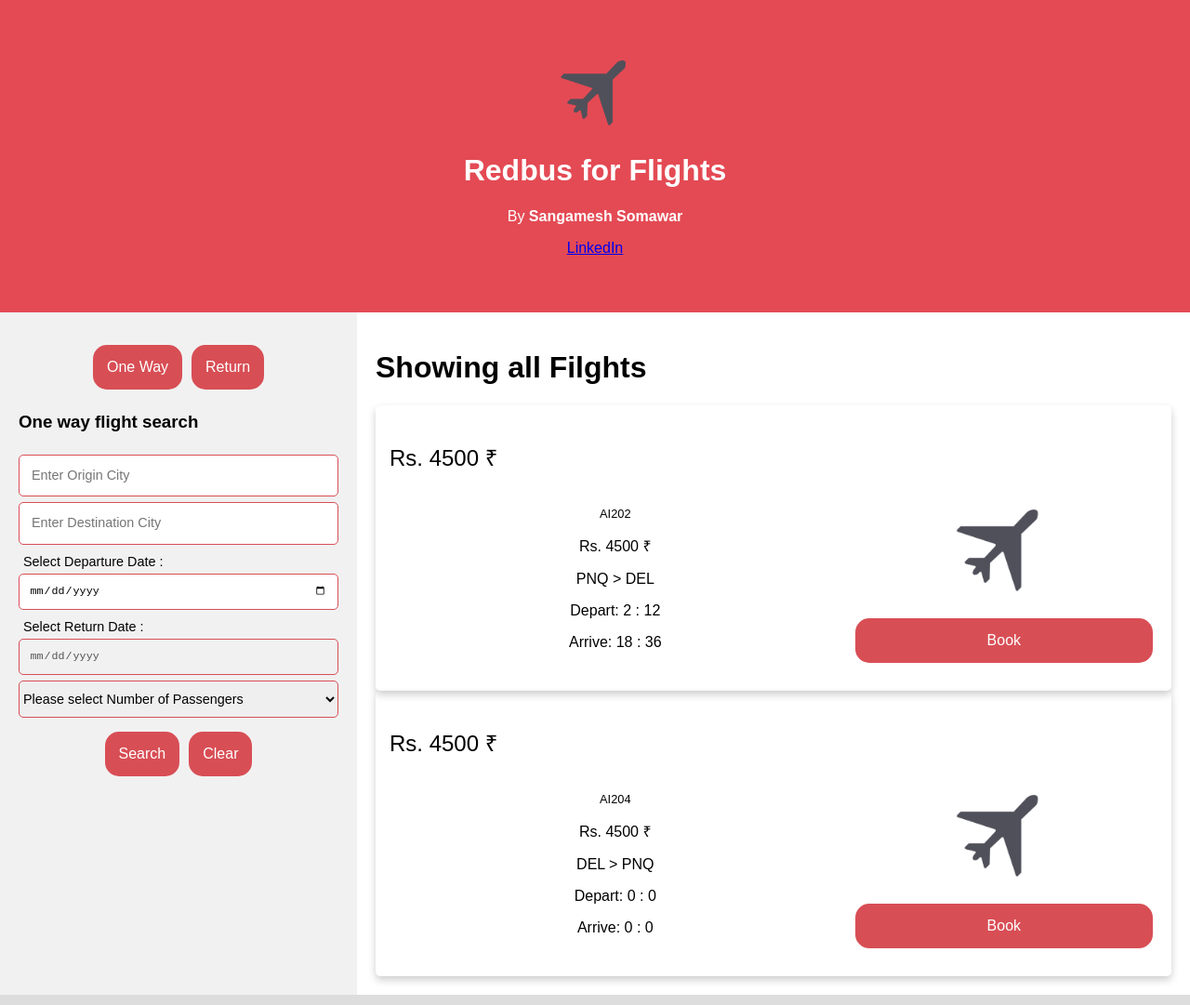
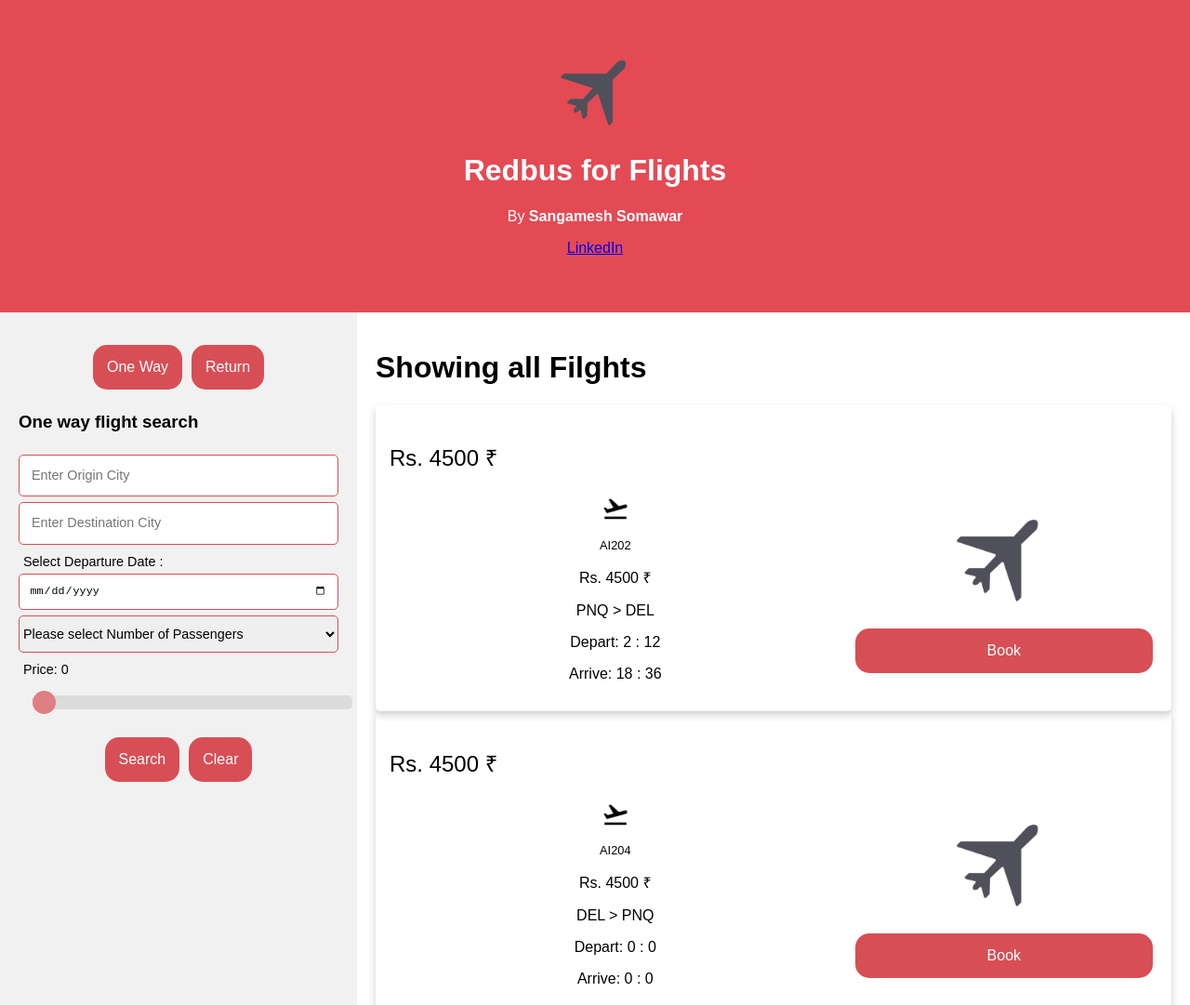
Before and after one commit to sangamesh1439/RedBusForFlights, a React app: page / in a window 1280 px wide. Shown: the top 1081 px of the page at 93% size. Built offline with nearby package versions, Linux system fonts and the light colour scheme.

Commit message:
some icons + applied filters

```diff
--- a/src/__mocks__/flightsData.json
+++ b/src/__mocks__/flightsData.json
@@ -14,7 +14,7 @@
             true,
             true
         ],
-        "price": "4500",
+        "price": 4500,
         "depart": "4068765750",
         "arrive": "67000000"
     },
@@ -33,7 +33,7 @@
             true,
             true
         ],
-        "price": "4500",
+        "price": 4500,
         "depart": "6400",
         "arrive": "8900"
     }
--- a/src/components/FlightView/FlightView.css
+++ b/src/components/FlightView/FlightView.css
@@ -33,3 +33,8 @@
 .book-button{
     width: 100%;
 }
+
+.flight-icons{
+height: 30px;
+width: 30px;
+}
--- a/src/components/FlightView/FlightView.js
+++ b/src/components/FlightView/FlightView.js
@@ -1,19 +1,22 @@
 import React, { Component } from 'react';
 import './FlightView.css';
 import booking from '../../components/common/header/images/logo.png';
-import {convertTime} from '../../services/time'
+import { convertTime } from '../../services/time'
+import fightLand from './images/flightLand.png';
+import flightTakeoff from './images/flightTakeoff.png';
 class FlightView extends Component {
   render() {
     const { oneWay, twoWay } = this.props;
-    let price = parseInt(oneWay.price,10);
+    let price = parseInt(oneWay.price, 10);
     if (twoWay) {
-      price = price + parseInt(twoWay.price,10);
+      price = price + parseInt(twoWay.price, 10);
     }
     return (
       <div className="card">
         <p className="price-tag">Rs. {price} ₹</p>
         <div className="row">
           <div className="details">
+            <img className='flight-icons' src={flightTakeoff} alt='' />
             <p className="flight-id">{oneWay.id}</p>
             <p>Rs. {oneWay.price} ₹</p>
             <p>{oneWay.sourceId} > {oneWay.destinationId}</p>
@@ -25,6 +28,7 @@
 
             twoWay ?
               <div className="details">
+                <img className='flight-icons' src={fightLand} alt='' />
                 <p className="flight-id">{twoWay.id}</p>
                 <p>Rs. {twoWay.price} ₹</p>
                 <p>{twoWay.sourceId} > {twoWay.destinationId}</p>
--- a/src/containers/SearchBar/SearchBar.css
+++ b/src/containers/SearchBar/SearchBar.css
@@ -36,3 +36,43 @@
 .errors{
   color: red
 }
+
+.slidecontainer {
+  width: 100%;
+}
+
+.slider {
+  -webkit-appearance: none;
+  width: 100%;
+  height: 15px;
+  border-radius: 5px;
+  background: #d3d3d3;
+  outline: none;
+  margin: 15px;
+
+  opacity: 0.7;
+  -webkit-transition: .2s;
+  transition: opacity .2s;
+}
+
+.slider:hover {
+  opacity: 1;
+}
+
+.slider::-webkit-slider-thumb {
+  -webkit-appearance: none;
+  appearance: none;
+  width: 25px;
+  height: 25px;
+  border-radius: 50%;
+  background: #D84E55;
+  cursor: pointer;
+}
+
+.slider::-moz-range-thumb {
+  width: 25px;
+  height: 25px;
+  border-radius: 50%;
+  background: #D84E55;
+  cursor: pointer;
+}
--- a/src/containers/SearchBar/SearchBar.js
+++ b/src/containers/SearchBar/SearchBar.js
@@ -19,6 +19,7 @@
     this.initialState = {
       way: 1,
       source: '',
+      price: 0,
       destination: '',
       departureDate: '',
       returnDate: '',
@@ -104,6 +105,10 @@
             this.setState({ departureDate: e.target.value })
           }} /> <br />
 
+          {
+            this.state.way === 2 ?
+
+              <React.Fragment>
                 {/* Show Return Date only if Two Way Trip Selected */}
                 <label className='label-title' htmlFor='departureDate'>Select Return Date :</label>
                 {
@@ -113,6 +118,11 @@
                 <input disabled={!(this.state.way === 2)} value={this.state.returnDate} type="date" className="date" name="returnDate" min={getTodaysDate()} onKeyDown={(e) => { e.preventDefault() }} onChange={(e) => {
                   this.setState({ returnDate: e.target.value })
                 }} /> <br />
+              </React.Fragment>
+
+              : null
+
+          }
 
           {
             this.state.errors.passengers ?
@@ -128,6 +138,14 @@
               })
             }
           </select>
+
+          <label className='label-title' htmlFor='price'>Price: {this.state.price}</label>
+          <input type="range" min="0" max="50000" step="1000" value={this.state.price} className="slider" name="price" onChange={(e) => {
+            this.setState({ 'price': parseInt(e.target.value,10) });
+            if (this.validate()) {
+              this.props.dispatch(actions.search(this.state));
+            }
+          }} />
 
           <div className="way-buttons">
             <button type="submit" onClick={(e) => {
--- a/src/store/reducers/flights.js
+++ b/src/store/reducers/flights.js
@@ -3,7 +3,7 @@
 let initState = {
     flights: flightsData,
     filteredFilghts: flightsData,
-    searchParams:{}
+    searchParams: {}
 }
 
 const flightsReducer = (state = initState, action) => {
@@ -28,6 +28,7 @@
 const oneWaySearch = (searchParams) => {
     const source = searchParams.source.toLowerCase();
     const destination = searchParams.destination.toLowerCase();
+    const price = parseInt(searchParams.price, 10);
     const departureDay = new Date(searchParams.departureDate).getDay();
     const filteredFilghts = flightsData.filter((flight) => {
         if (!flight.worksOnThesedays[departureDay]) {
@@ -35,6 +36,7 @@
         }
         if (!(flight.source === source)) { return false };
         if (!(flight.destination === destination)) { return false };
+        if (!(price <= parseInt(flight.price, 10))) { return false };
         return true;
     });
     console.log('filteredFilghts: ', filteredFilghts);
@@ -52,7 +54,17 @@
     const allPossibleRoutes = [];
     oneWay.map((flightA) => {
         return twoWay.map((flightB) => {
-            return allPossibleRoutes.push([flightA, flightB]);
+            const roundTripPrice = flightA.price + flightB.price;
+            console.log('roundTripPrice', roundTripPrice);
+            console.log('searchParams price', searchParams.price);
+            if (searchParams.price === 0) {
+                allPossibleRoutes.push([flightA, flightB])
+
+            }
+            else if (roundTripPrice < searchParams.price) {
+                allPossibleRoutes.push([flightA, flightB])
+            }
+            return true
         })
     })
     console.log('allPossibleRoutes: ', allPossibleRoutes);
```
Also changed, not shown: src/components/FlightView/images/flightLand.png (renamed from ic_flight_land_48px-512.png), src/components/FlightView/images/flightTakeoff.png (renamed from ic_flight_takeoff_48px-512.png), 1 other file. Lines whose indentation alone changed are shown as unchanged.
